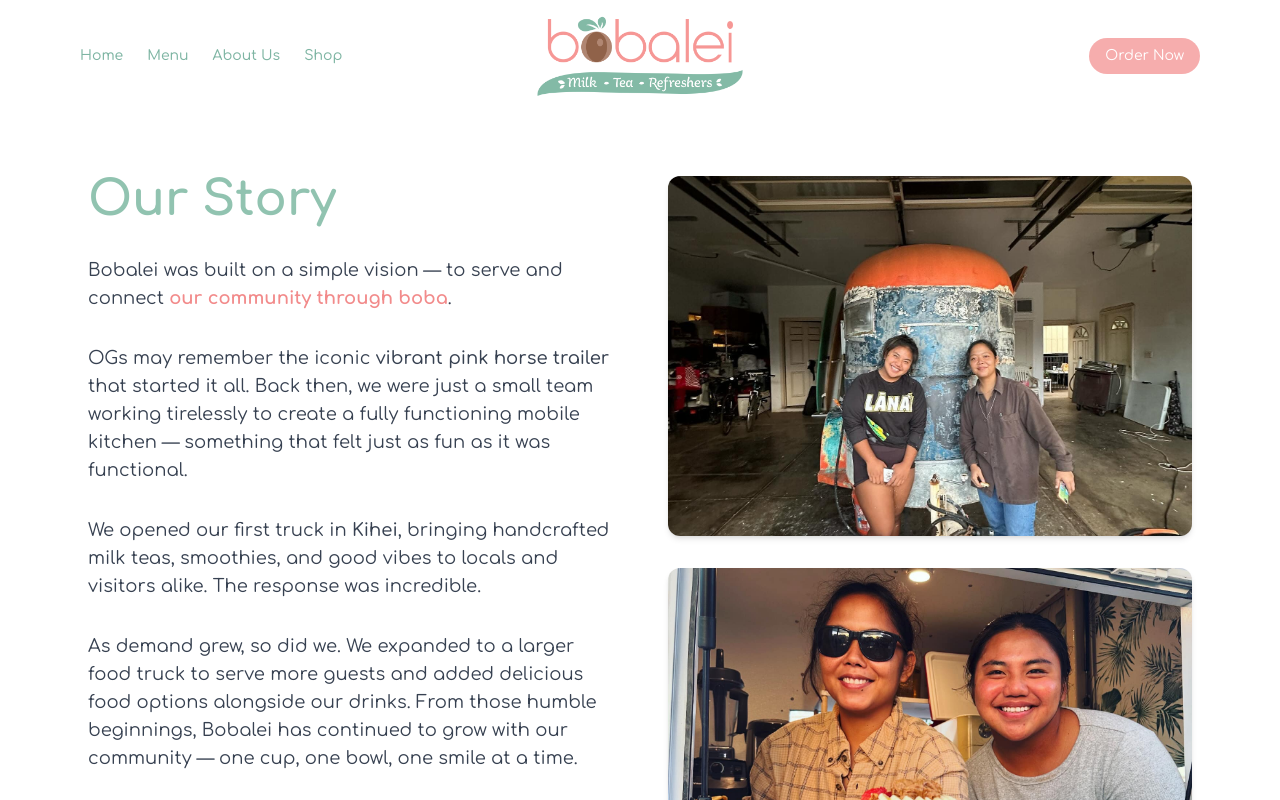
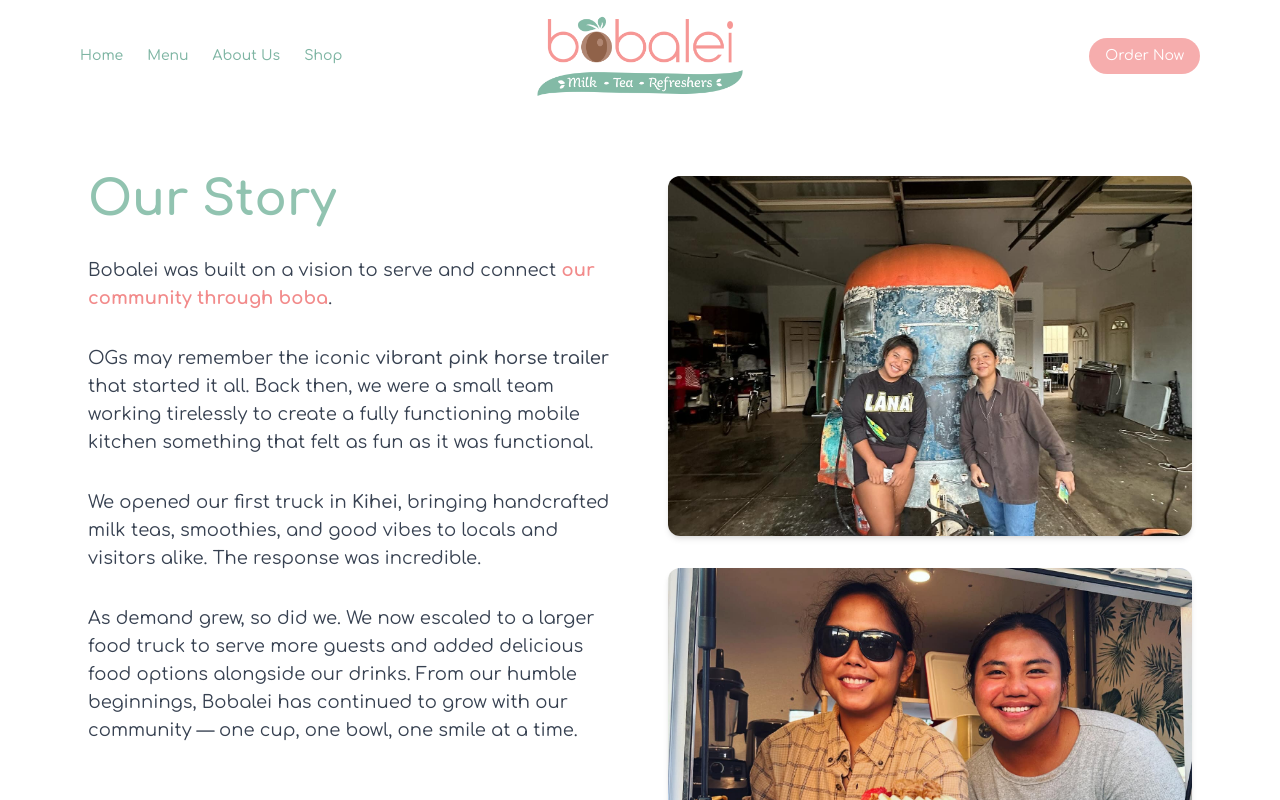
Before and after one commit to ahhyanb/bobalei, a React (Vite) app: page /about in a window 1280 px wide. Shown: the top 800 px of the page. Built offline with nearby package versions, Linux system fonts and the light colour scheme.

Commit message:
our story adjustment

```diff
--- a/src/components/pages/About.jsx
+++ b/src/components/pages/About.jsx
@@ -13,7 +13,7 @@
         </div>
 
         <p className="text-base md:text-lg leading-relaxed text-gray-700">
-          Bobalei was built on a simple vision — to serve and connect{" "}
+          Bobalei was built on a vision to serve and connect{" "}
           <span className="text-[#F28B8B] font-semibold">
             our community through boba
           </span>.
@@ -22,9 +22,9 @@
         <p className="text-base md:text-lg leading-relaxed text-gray-700">
           OGs may remember the iconic{" "}
           <span className="font-medium">vibrant pink horse trailer</span> that
-          started it all. Back then, we were just a small team working
-          tirelessly to create a fully functioning mobile kitchen — something
-          that felt just as fun as it was functional.
+          started it all. Back then, we were a small team working
+          tirelessly to create a fully functioning mobile kitchen something
+          that felt as fun as it was functional.
         </p>
 
         <p className="text-base md:text-lg leading-relaxed text-gray-700">
@@ -34,9 +34,9 @@
         </p>
 
         <p className="text-base md:text-lg leading-relaxed text-gray-700">
-          As demand grew, so did we. We expanded to a larger food truck to
+          As demand grew, so did we. We now escaled to a larger food truck to
           serve more guests and added delicious food options alongside our
-          drinks. From those humble beginnings, Bobalei has continued to grow
+          drinks. From our humble beginnings, Bobalei has continued to grow
           with our community — one cup, one bowl, one smile at a time.
         </p>
       </div>
--- a/src/components/pages/Home.jsx
+++ b/src/components/pages/Home.jsx
@@ -14,7 +14,7 @@
         <Hero />
         <WhyBobalei />
         <ProductSelector />
-        <FanFavorites />  {/* ✅ clean and modular */}
+        <FanFavorites />
       </main>
 
 
--- a/src/components/pages/Location.jsx
+++ b/src/components/pages/Location.jsx
@@ -37,7 +37,7 @@
           <div className="mt-6">
             <h3 className="text-md font-semibold text-[#7E5C49] mb-2">Hours of Operation</h3>
             <ul className="text-sm text-[#7E5C49] leading-6">
-              <li>Monday – Saturday: 10:00am – 6:00pm</li>
+              <li>Monday – Saturday: 9:00am – 4:00pm</li>
               <li>Sunday: Closed</li>
             </ul>
           </div>
```
